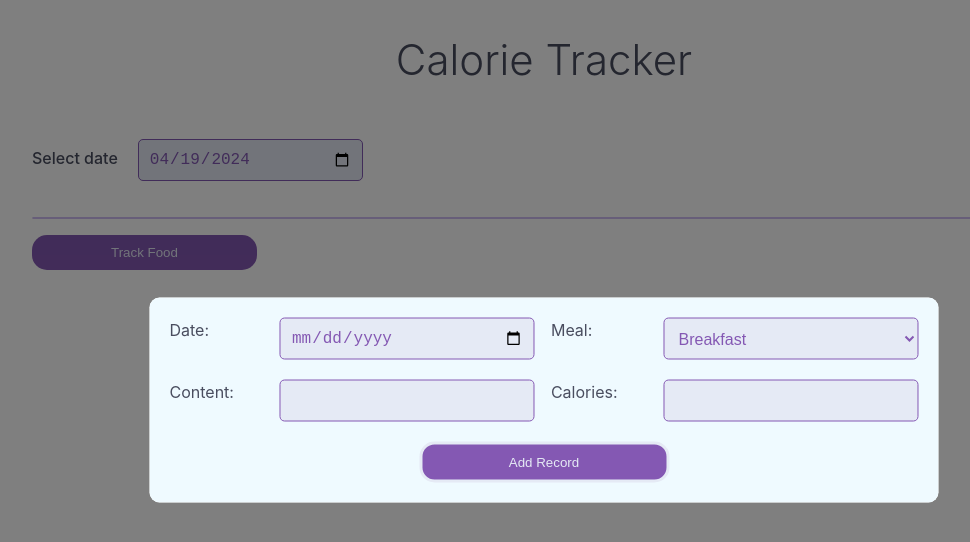
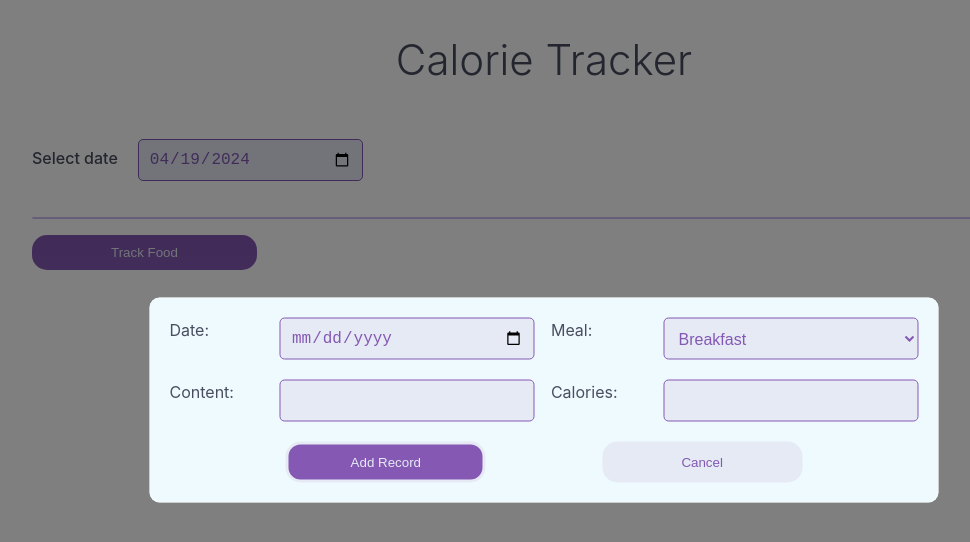
Before and after one commit to tasneemsaeed23/calorie-tracker, a React (Vite) app: page / in a window 1280 px wide. Both pictures are taken after a click on the button "Track Food". Shown: the top 542 px of the page, without its empty margins (96-1066 px from the left). Built offline with nearby package versions, Linux system fonts and the light colour scheme.

Commit message:
Add form cancel button

```diff
--- a/src/App.jsx
+++ b/src/App.jsx
@@ -83,7 +83,10 @@ function App() {
         contentLabel="Modal"
         style={modalStyles}
       >
-        <CallriesRecordEdit onFormSubmit={formSubmitHandler} />
+        <CallriesRecordEdit
+          onFormSubmit={formSubmitHandler}
+          onCancel={handleCloseModal}
+        />
       </Modal>
       <ListingSection allRecords={records} />
       <button className={styles["open-modal-btn"]} onClick={handleOpenModal}>
--- a/src/components/edit/CaloriesRecordEdit.jsx
+++ b/src/components/edit/CaloriesRecordEdit.jsx
@@ -38,6 +38,11 @@ function CaloriesRecordEdit(props) {
     event.preventDefault();
     props.onFormSubmit(mealRecord);
     setMealRecord(DEFAULT_VALUE);
+  };
+
+  const onCancelHandler = () => {
+    setMealRecord(DEFAULT_VALUE);
+    props.onCancel();
   };
 
   return (
@@ -83,6 +88,13 @@ function CaloriesRecordEdit(props) {
       />
       <div className={styles.footer}>
         <button>Add Record</button>
+        <button
+          className={styles["secondary"]}
+          type="button"
+          onClick={onCancelHandler}
+        >
+          Cancel
+        </button>
       </div>
     </form>
   );
--- a/src/components/edit/CaloriesRecordEdit.module.css
+++ b/src/components/edit/CaloriesRecordEdit.module.css
@@ -1,5 +1,3 @@
-/* Form styles */
-
 .form {
   background-color: var(--theme-background-ultralight);
   padding: 20px;
@@ -39,6 +37,7 @@
 
 .footer {
   display: flex;
+  justify-content: space-evenly;
 }
 
 .footer button {
@@ -49,7 +48,12 @@
   border-radius: 15px;
   padding: 10px;
   cursor: pointer;
-  flex-grow: 1;
+  width: 200px;
+}
+.footer button.secondary {
+  background-color: var(--theme-background-light);
+  border: 1px solid var(--theme-background-normal);
+  color: var(--theme-color-normal);
 }
 
 @media (min-width: 786px) {
@@ -62,7 +66,6 @@
   .footer {
     grid-column: 1/-1;
     justify-self: center;
-    width: 50%;
-    max-width: 250px;
+    width: 100%;
   }
 }
```
